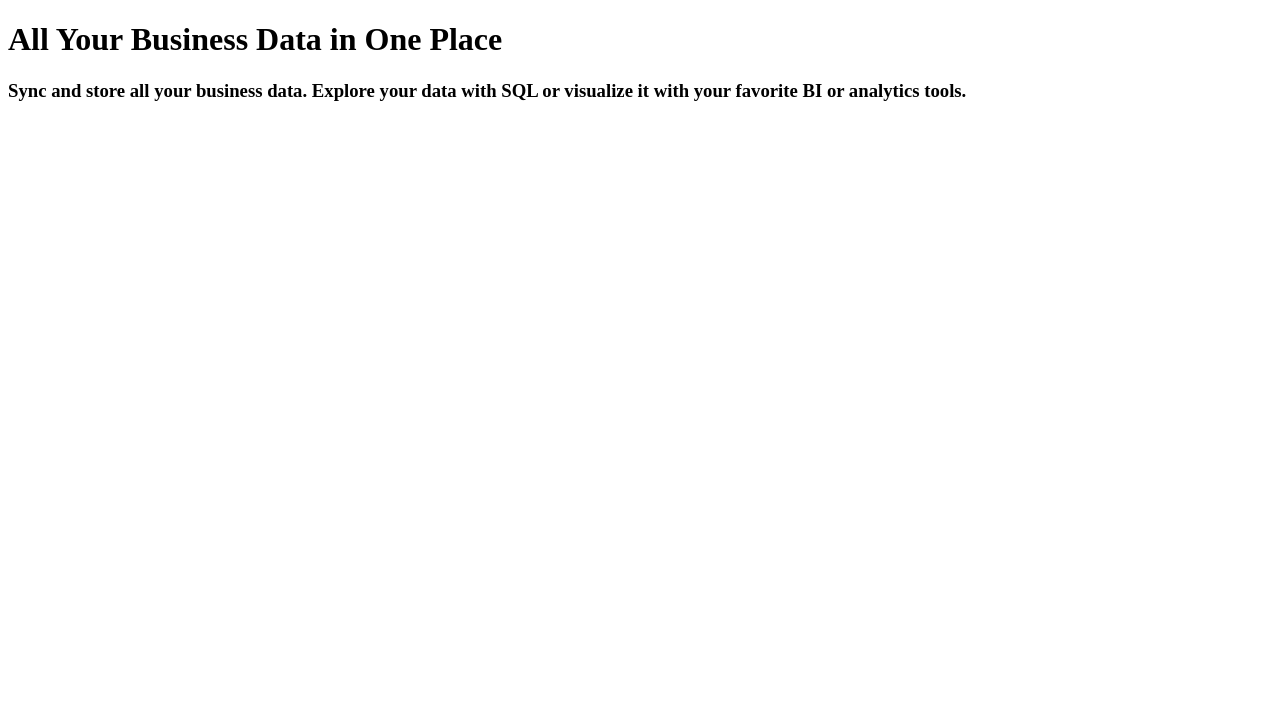
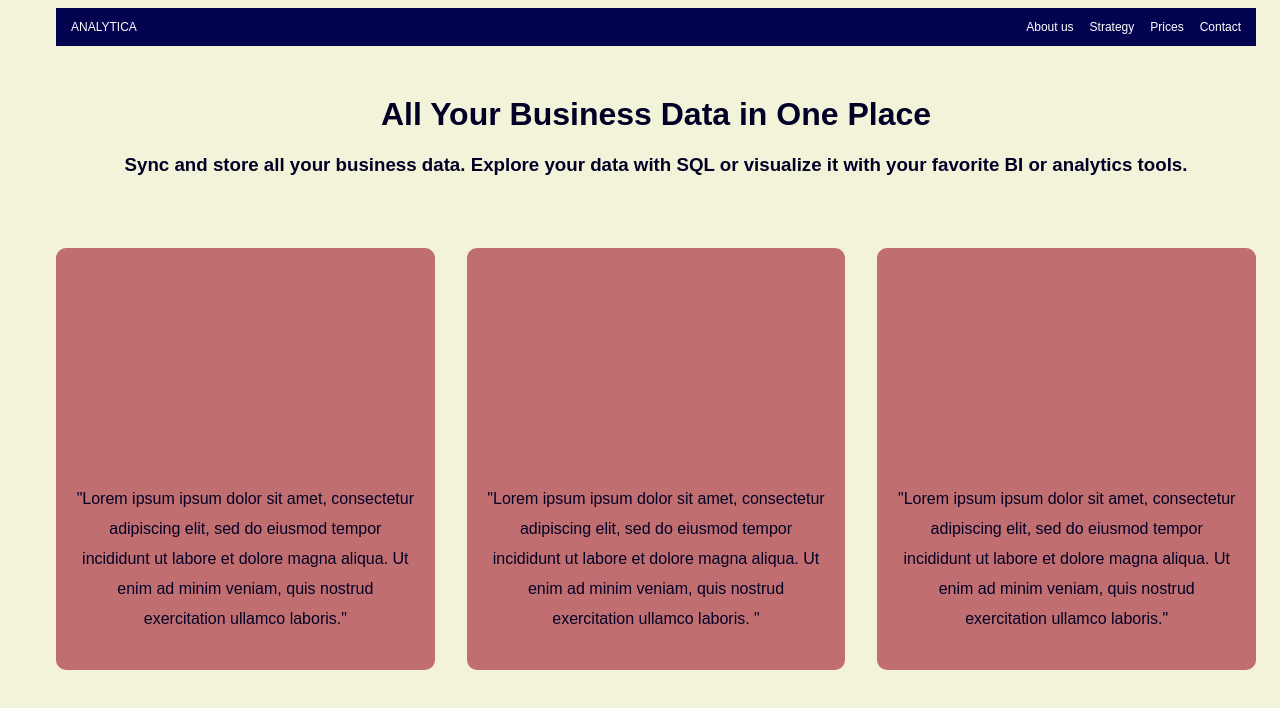
Before and after one commit to opesnoir/frontend-html-huiswerk-2-flexbox-navigatie-landingspagina, a plain HTML site: page index.html in a window 1280 px wide. Drawn offline with Linux system fonts and the light colour scheme; files that its build step writes are made by us from their sources.

Commit message:
huiswerkopdracht flexbox opdracht 2 en 3 af

```diff
--- a/index.html
+++ b/index.html
@@ -3,14 +3,47 @@
 <head>
     <meta charset="UTF-8">
     <meta name="viewport" content="width=device-width, initial-scale=1, minimum-scale=1"/>
-    <link rel="stylesheet" href="../../Desktop/opdracht-2-3/styles.css">
+    <link rel="stylesheet" href="styles.css">
     <title>Flexbox opdracht 2 en 3</title>
 </head>
 <body>
-    <div>
-        <h1>All Your Business Data in One Place</h1>
-        <h3>Sync and store all your business data. Explore your data with SQL or visualize it with your favorite BI or
-            analytics tools.</h3>
-    </div>
+
+
+<div class="navigatiebalk">
+    <div>ANALYTICA</div>
+    <ul class="navigatiebalklijst">
+        <li>About us</li>
+        <li>Strategy</li>
+        <li>Prices</li>
+        <li>Contact</li>
+    </ul>
+</div>
+
+<div class=titelsgecentreerd>
+    <h1>All Your Business Data in One Place</h1>
+    <h3 class="ondertitel">Sync and store all your business data. Explore your data with SQL or visualize it with your favorite BI or
+        analytics tools.</h3>
+</div>
+
+
+<div class="container-tekst-items">
+    <article class="item-tekst">
+        <p> "Lorem ipsum ipsum dolor sit amet, consectetur adipiscing elit, sed do eiusmod tempor incididunt ut labore
+            et
+            dolore magna aliqua. Ut enim ad minim veniam, quis nostrud exercitation ullamco laboris."</p>
+    </article>
+    <article class="item-tekst">
+        <p> "Lorem ipsum ipsum dolor sit amet, consectetur adipiscing elit, sed do eiusmod tempor incididunt ut labore
+            et
+            dolore magna aliqua. Ut enim ad minim veniam, quis nostrud exercitation ullamco laboris. "</p>
+    </article>
+    <article class="item-tekst">
+        <p> "Lorem ipsum ipsum dolor sit amet, consectetur adipiscing elit, sed do eiusmod tempor incididunt ut labore
+            et
+            dolore magna aliqua. Ut enim ad minim veniam, quis nostrud exercitation ullamco laboris."</p>
+    </article>
+
+</div>
+
 </body>
 </html>
--- a/styles.css
+++ b/styles.css
@@ -0,0 +1,71 @@
+body {
+    background-color: #f2f3d9;
+    color: #030027;
+    font-family: Futura, Arial, sans-serif;
+    margin-left: 40px;
+}
+
+.titelsgecentreerd {
+    text-align: center;
+    margin-bottom: 60px;
+    margin-top: 50px;
+}
+
+.ondertitel {
+    flex-wrap: wrap;
+}
+
+.container-tekst-items {
+    display: flex;
+    flex-direction: row;
+    flex-wrap: nowrap;
+}
+
+article {
+    column-width: 280px;
+}
+
+.item-tekst {
+    background-color: #C16E70;
+    flex: 1 1 400px;
+    margin: 12px 16px;
+    padding: 20px 20px 20px 20px;
+    flex-direction: column;
+    flex-wrap: nowrap;
+    justify-content: flex-end;
+    align-items: stretch;
+    box-sizing: border-box;
+    color: #030027;
+    text-align: center;
+    line-height: 30px;
+    border-radius: 10px;
+}
+
+p {
+    padding-top: 200px;
+}
+
+.navigatiebalk {
+    display: flex;
+    flex-direction: row;
+    background-color: #030350;
+    color: white;
+    justify-content: flex-start;
+    align-items: center;
+    gap: 1rem;
+    margin: auto 16px;
+    padding-left: 15px;
+    padding-right: 15px;
+    flex-shrink: 1;
+    font-size: 12px;
+    box-sizing: border-box;
+}
+
+.navigatiebalklijst {
+    display: flex;
+    flex-direction: row;
+    list-style-type: none;
+    justify-content: flex-end;
+    gap: 1rem;
+    margin-left: auto;
+}
```
Also changed, not shown: assets/screenshot-large-body.png (deleted), assets/screenshot-large.png (deleted), assets/screenshot-small-body.png (deleted), assets/screenshot-small.png (deleted).
